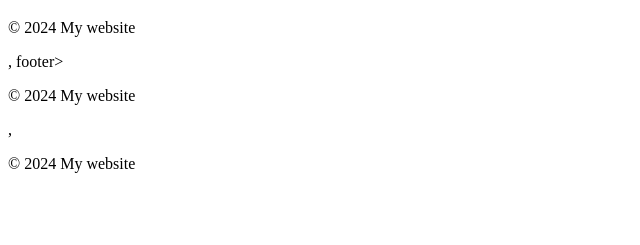
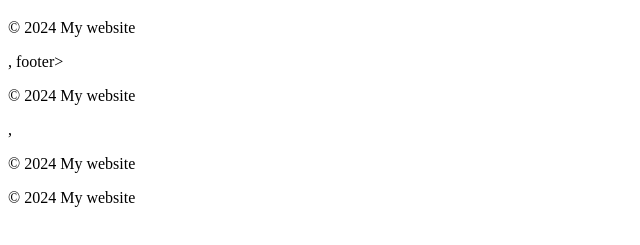
Before and after one commit to garima1kafle/PGS, a plain HTML site: page index.html in a window 1280 px wide. Shown: the part 61-306 px from the top of the page, without its empty margins (0-640 px from the left). Drawn offline with Linux system fonts and the light colour scheme.

Commit message:
Add footer to index.html

```diff
--- a/index.html
+++ b/index.html
@@ -10,3 +10,4 @@
 <footer><p>&copy; 2024 My website</p>, footer>
 <footer><p>&copy; 2024 My website</p>, <footer>
 <footer><p>&copy; 2024 My website</p> <footer>
+<footer><p>&copy; 2024 My website</p> <footer>
```
